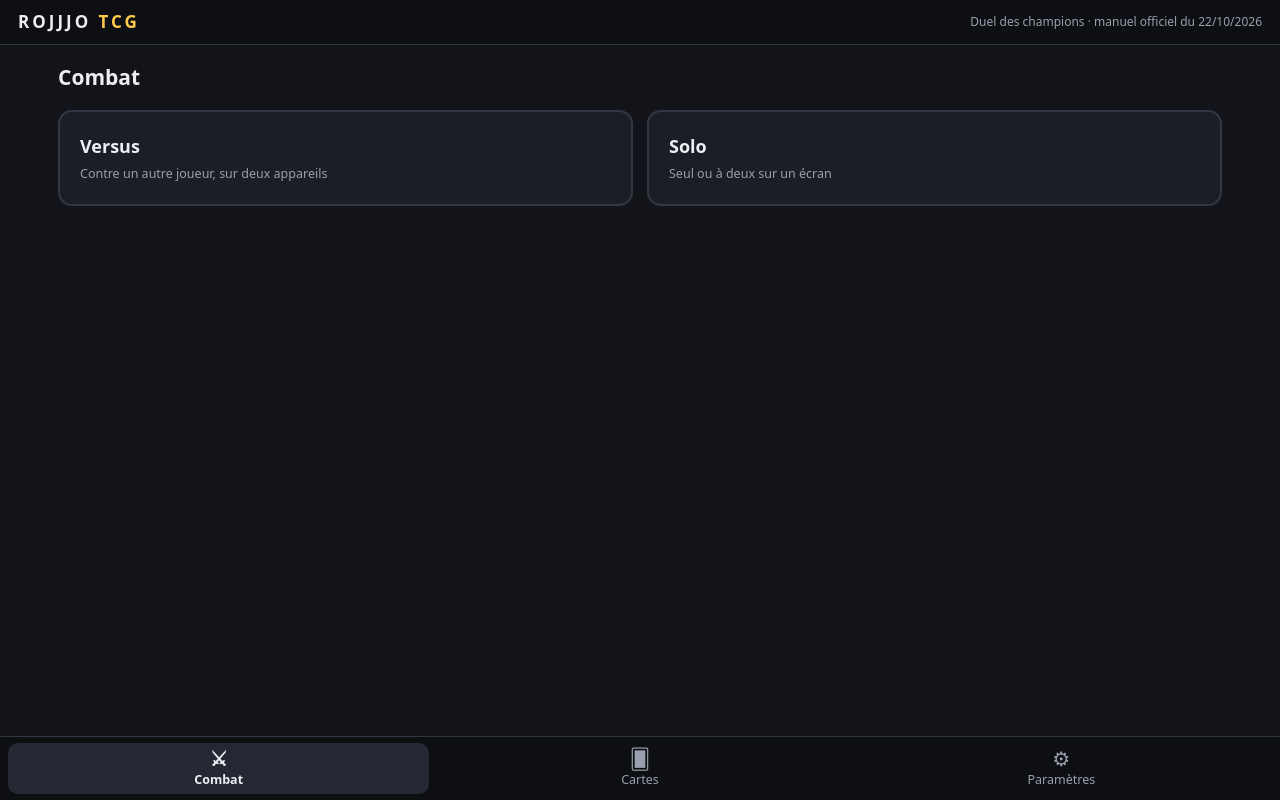
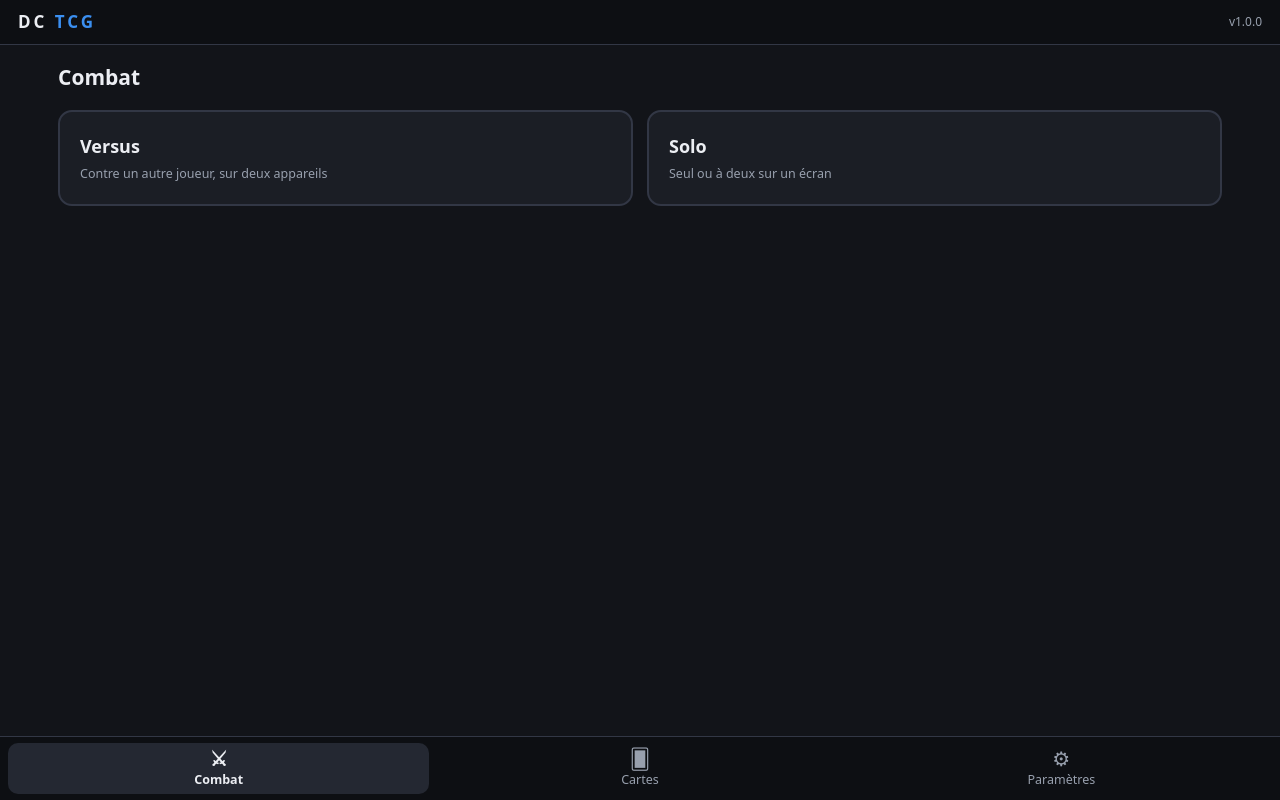
Before and after one commit to notlabrz/tcg, a plain HTML site: page index.html in a window 1280 px wide. Drawn offline with Linux system fonts and the light colour scheme.

Commit message:
Add files via upload

```diff
--- a/index.html
+++ b/index.html
@@ -32,7 +32,7 @@ button.ghost{background:transparent}
 input,select,textarea{font:inherit;color:inherit;background:var(--panel2);border:1px solid var(--line);border-radius:6px;padding:5px 8px}
 header{position:sticky;top:0;z-index:30;display:flex;align-items:center;gap:18px;padding:calc(10px + env(safe-area-inset-top)) calc(18px + env(safe-area-inset-right)) 10px calc(18px + env(safe-area-inset-left));background:#0d0f13;border-bottom:1px solid var(--line)}
 header h1{margin:0;font-size:17px;letter-spacing:3px;white-space:nowrap}
-header h1 span{color:var(--accent)}
+header h1 span{color:#3b8ff0}
 .tabs{display:flex;gap:6px}
 .tabs button{border-radius:999px;padding:6px 18px}
 .tabs button.on{background:var(--text);color:var(--bg);border-color:var(--text);font-weight:700}
@@ -165,14 +165,13 @@ details summary{cursor:pointer;font-weight:700}
 .rules h3{margin:22px 0 8px}.rules p,.rules li{line-height:1.55}.rules table{margin:8px 0;max-width:640px}
 .toast{position:fixed;bottom:20px;left:50%;transform:translateX(-50%);background:var(--good);color:#04210f;padding:8px 16px;border-radius:8px;font-weight:700;z-index:60}
 .bottombar~#toast{}
-@media (max-width:600px){.ver{display:none}}
 @media (max-width:1050px){.arena{grid-template-columns:1fr}.side{position:static}.setup{grid-template-columns:1fr}}
 </style>
 </head>
 <body>
 <header>
-  <h1>ROJJJO <span>TCG</span></h1>
-  <span class="ver">Duel des champions · manuel officiel du 22/10/2026</span>
+  <h1>DC <span>TCG</span></h1>
+  <span class="ver">v1.0.0</span><!-- numéro de version : à augmenter à chaque mise en ligne -->
 </header>
 <main id="app"></main>
 <nav class="bottombar">
@@ -644,7 +643,7 @@ function renderCartes(){
   if(!nav.length) return `<div class="page"><h2 style="margin-top:0">Cartes</h2>${menu([['go:cartes:collection','Collection','Toutes les cartes du jeu'],['go:cartes:decks','Decks','Les decks et leur composition']])}</div>`;
   if(nav[0]==='collection'){
     const all=Object.values(CARDS);
-    const groups=[...DECK_ORDER.map(k=>[`Combattants ${TYPES[k].name}`,all.filter(c=>c.cat==='creature'&&c.type===k).sort((x,y)=>x.level-y.level||String(x.line||'Z').localeCompare(String(y.line||'Z')))]),
+    const groups=[['Combattants',all.filter(c=>c.cat==='creature').sort((x,y)=>x.level-y.level||DECK_ORDER.indexOf(x.type)-DECK_ORDER.indexOf(y.type)||String(x.line||'Z').localeCompare(String(y.line||'Z')))],
       ['Atouts',all.filter(c=>c.cat==='sort')],['Objets',all.filter(c=>c.cat==='objet')]];
     return `<div class="page">${navHead('cartes','Collection')}
       ${groups.map(([t,cs])=>`<h3>${t} <span class="muted">(${cs.length})</span></h3><div class="grid">${cs.map(c=>cardHTML(c.id,{cls:'click',attrs:`data-a="detail:${c.id}"`})).join('')}</div>`).join('')}</div>`;
@@ -1031,7 +1030,7 @@ document.addEventListener('scroll',hidePop,true);
 function act(fn){UNDO.push(JSON.stringify(G));if(UNDO.length>300)UNDO.shift();fn();if(!isOver()&&G.phase==='actions')flow();render();}
 function saveNames(){[0,1].forEach(i=>{const el=$('#nm'+i);if(el)UI.names[i]=el.value.trim()||(i?'Joueur B':'Joueur A');});}
 const H = {
-  tab(t){if(UI.tab===t&&!(t==='combat'&&G))UI.nav[t]=[];UI.tab=t;window.scrollTo(0,0);render();},
+  tab(t){if(UI.tab!==t)UI.nav[UI.tab]=[];else if(!(t==='combat'&&G))UI.nav[t]=[];UI.tab=t;window.scrollTo(0,0);render();},
   go(tab,...path){path=path.filter(x=>x&&typeof x==='string');saveNames();NET.err='';UI.nav[tab]=path;window.scrollTo(0,0);render();},
   back(tab){saveNames();NET.err='';UI.nav[tab].pop();window.scrollTo(0,0);render();},
   pickrand(i){saveNames();UI.rand[+i]=!UI.rand[+i];render();},
```
